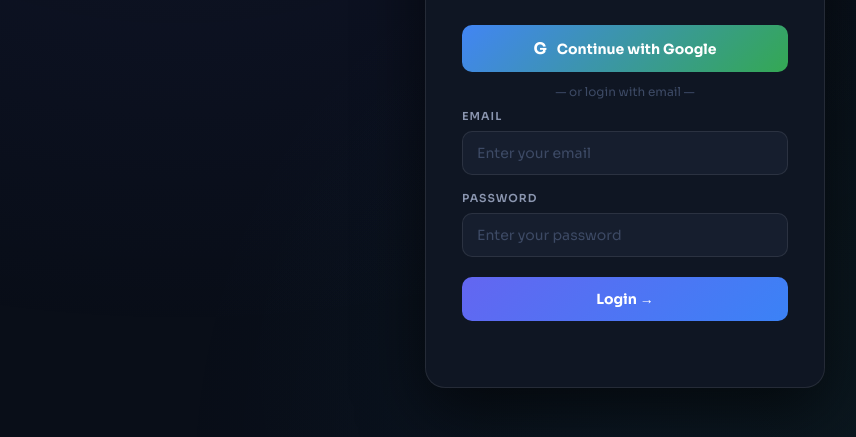
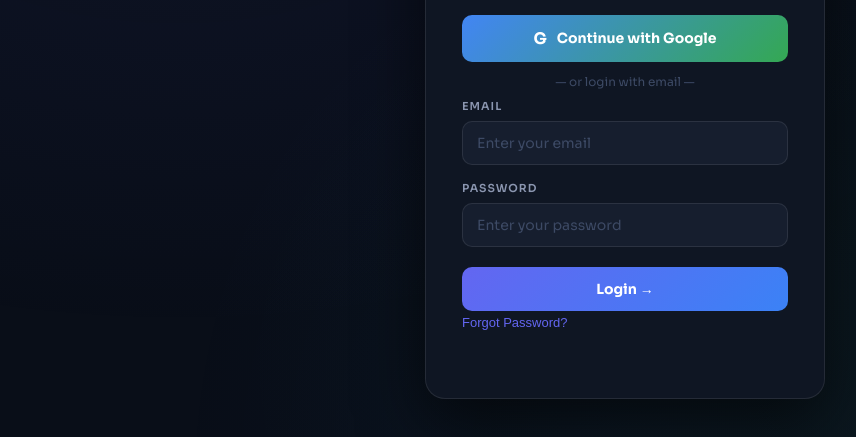
Before and after one commit to karngaurav22-code/Gk-quiz, a plain HTML site: page index.html in a window 1280 px wide. Shown: the part 317-754 px from the top of the page, without its empty margins (15-871 px from the left). Drawn offline with nearby package versions, Linux system fonts and the light colour scheme; a web font is replaced by a local one.

Commit message:
Update index.html

```diff
--- a/index.html
+++ b/index.html
@@ -37,6 +37,7 @@
         <input class="form-input" id="loginPass" type="password" placeholder="Enter your password" autocomplete="current-password">
       </div>
       <button class="auth-btn" onclick="doLogin()">Login →</button>
+      <button type="button" onclick="doForgotPassword()" style="background:none;border:none;color:var(--accent);cursor:pointer;font-size:13px;margin-top:4px;">Forgot Password?</button>
       <div class="auth-msg" id="loginMsg"></div>
     </div>
     <!-- REGISTER -->
```
